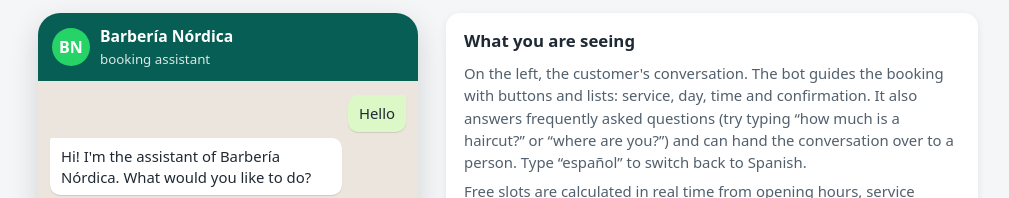
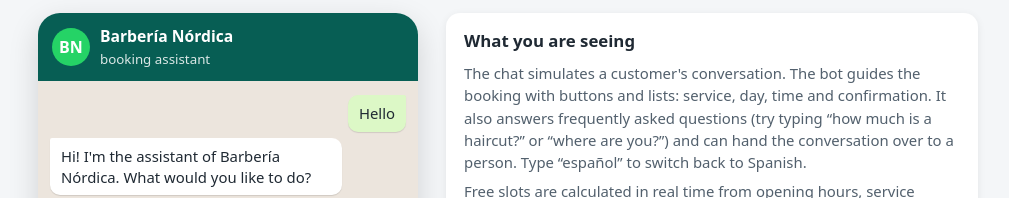
Before and after one commit to IlyasBra/bot-reservas-whatsapp, a website: page index.html in a window 1280 px wide. Shown: the part 173-371 px from the top of the page, without its empty margins (132-1141 px from the left). Drawn offline with Linux system fonts and the light colour scheme.

Commit message:
Texto de la demo válido también en móvil

```diff
--- a/index.html
+++ b/index.html
@@ -86,7 +86,7 @@
   <aside>
     <div class="tarjeta">
       <h2 data-t="ver_h">Qué estás viendo</h2>
-      <p data-t="ver_p1">A la izquierda, la conversación del cliente. El bot guía la reserva con botones y listas: servicio, día, hora y confirmación. También responde preguntas frecuentes (prueba a escribir "¿cuánto cuesta?" o "¿dónde estáis?") y puede pasar la conversación a una persona.</p>
+      <p data-t="ver_p1">El chat simula la conversación de un cliente. El bot guía la reserva con botones y listas: servicio, día, hora y confirmación. También responde preguntas frecuentes (prueba a escribir "¿cuánto cuesta?" o "¿dónde estáis?") y puede pasar la conversación a una persona.</p>
       <p data-t="ver_p2">Los huecos se calculan en tiempo real según el horario, la duración del servicio y las citas ya reservadas, así que no se puede reservar dos veces el mismo hueco.</p>
     </div>
     <div class="tarjeta">
@@ -127,7 +127,7 @@
     aviso: "Demo with a fictional business (Barbería Nórdica). It is not connected to WhatsApp and no data is stored.",
     sub: "booking assistant",
     ver_h: "What you are seeing",
-    ver_p1: "On the left, the customer's conversation. The bot guides the booking with buttons and lists: service, day, time and confirmation. It also answers frequently asked questions (try typing “how much is a haircut?” or “where are you?”) and can hand the conversation over to a person. Type “español” to switch back to Spanish.",
+    ver_p1: "The chat simulates a customer's conversation. The bot guides the booking with buttons and lists: service, day, time and confirmation. It also answers frequently asked questions (try typing “how much is a haircut?” or “where are you?”) and can hand the conversation over to a person. Type “español” to switch back to Spanish.",
     ver_p2: "Free slots are calculated in real time from opening hours, service length and the appointments already booked, so the same slot can never be booked twice.",
     agenda_h: "Business schedule (live)",
     reiniciar: "Restart demo",
```
